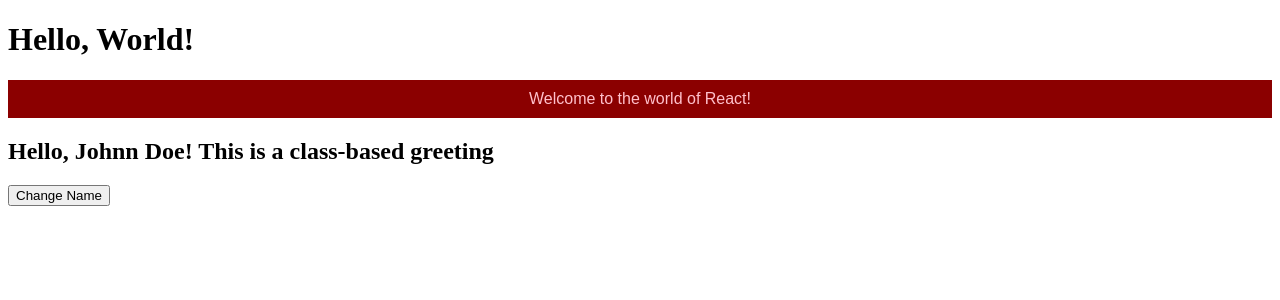
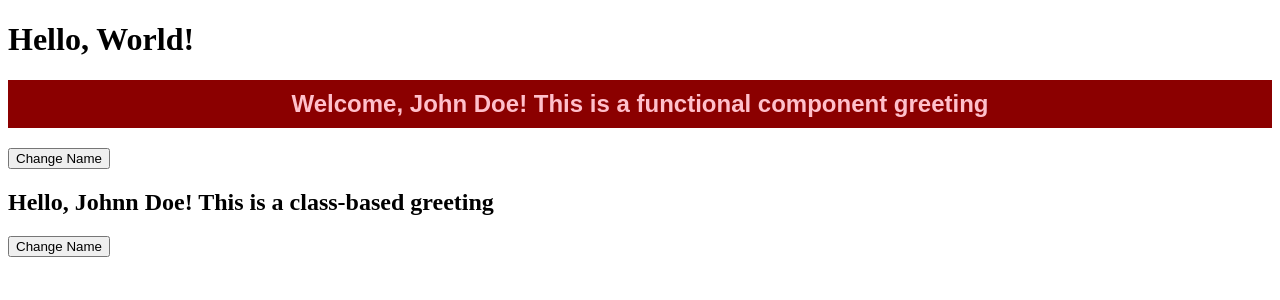
Before and after one commit to kmehner/Intro-to-react, a React (Vite) app: page / in a window 1280 px wide. Shown: the top 300 px of the page. Built offline with nearby package versions, Linux system fonts and the light colour scheme.

Commit message:
Adding state to functional component, Greeting

```diff
--- a/src/Greeting.jsx
+++ b/src/Greeting.jsx
@@ -1,22 +1,31 @@
 // src/Greeting.jsx
 // A functional component that returns a paragraph element with a welcome message.
 
+// Importing useState from the react library
+import { useState } from 'react';
 import React from 'react';
 import styles from './Greeting.module.css';
 
 function Greeting() {
+    // Name state variable
+    // setName is a function that updates the name variable
+    // useState is a hook that initializes the name to the default value of 'John Doe'
 
-    // Adding some inline styling
-    const greetingStyle = {
-    color: "blue",
-    backgroundColor: "lightblue",
-    padding: "10px",
-    fontFamily: "Arial",
-    textAlign: "center"
-    };
+    // <value>, <function to change the value> = useState(<default value>)
+    const [name, setName] = useState('John Doe')
 
-    // Adding the inline styling to the paragraph tag
-    // return <p style={greetingStyle}>Welcome to the world of React!</p>;
-    return <p className={styles.greeting}>Welcome to the world of React!</p>;
+    const changeName = () => {
+        // Using the setName function to update the name variable to 'Jane Doe'
+        // ["John Doe", setName("John Doe => Jane Doe")]
+        // ["Jane Doe", setName("Jane Doe => x")]
+        setName('Jane Doe')
+    }
+
+    return (
+        <div>
+            <h2 className={styles.greeting}>Welcome, {name}! This is a functional component greeting</h2>
+            <button onClick={changeName}>Change Name</button>
+        </div>
+    )
 }
 export default Greeting;
```
